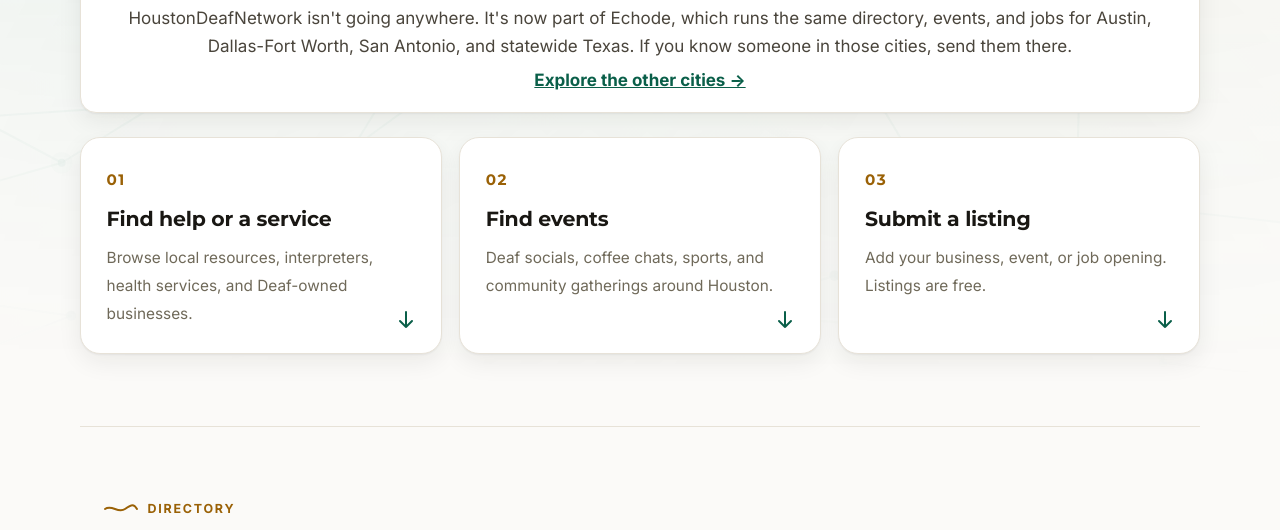
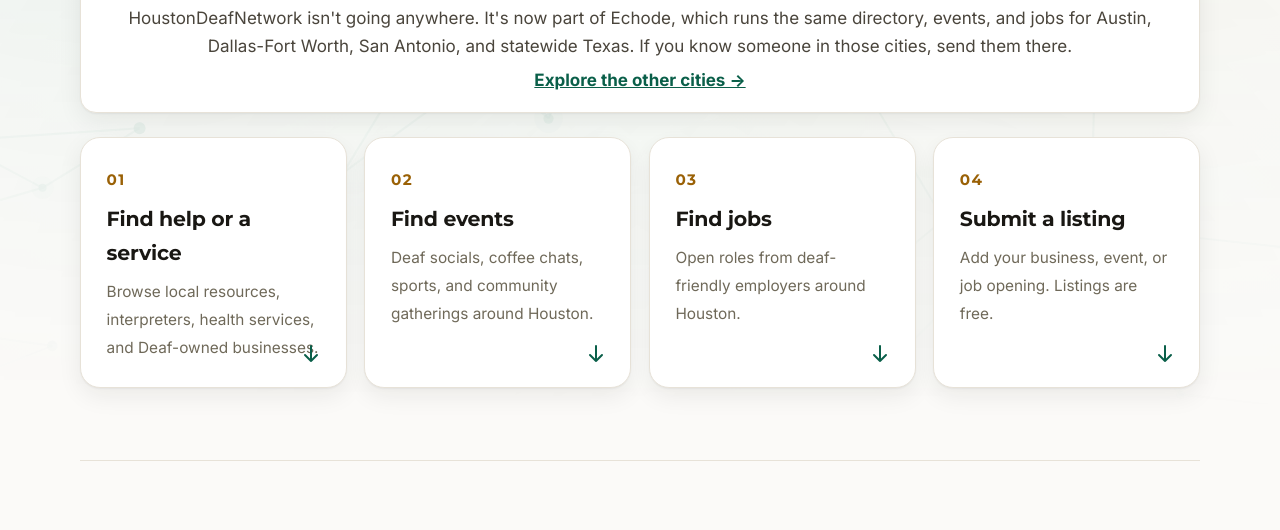
Before and after one commit to longster/hdn, a plain HTML site: page index.html in a window 1280 px wide. Shown: the part 594-1124 px from the top of the page. Drawn offline with Linux system fonts and the light colour scheme.

Commit message:
Add Find jobs goal card (#3), Submit a listing moves to #4

```diff
--- a/index.html
+++ b/index.html
@@ -283,8 +283,14 @@
           <span class="goal-card-text">Deaf socials, coffee chats, sports, and community gatherings around Houston.</span>
           <span class="goal-card-arrow" aria-hidden="true"><svg viewBox="0 0 24 24" fill="none" stroke="currentColor" stroke-width="2" stroke-linecap="round" stroke-linejoin="round"><path d="M12 4v15M6 13l6 6 6-6"/></svg></span>
         </a>
+        <a class="goal-card" href="#jobs">
+          <span class="goal-card-num" aria-hidden="true">03</span>
+          <span class="goal-card-title">Find jobs</span>
+          <span class="goal-card-text">Open roles from deaf-friendly employers around Houston.</span>
+          <span class="goal-card-arrow" aria-hidden="true"><svg viewBox="0 0 24 24" fill="none" stroke="currentColor" stroke-width="2" stroke-linecap="round" stroke-linejoin="round"><path d="M12 4v15M6 13l6 6 6-6"/></svg></span>
+        </a>
         <a class="goal-card" href="#get-listed">
-          <span class="goal-card-num" aria-hidden="true">03</span>
+          <span class="goal-card-num" aria-hidden="true">04</span>
           <span class="goal-card-title">Submit a listing</span>
           <span class="goal-card-text">Add your business, event, or job opening. Listings are free.</span>
           <span class="goal-card-arrow" aria-hidden="true"><svg viewBox="0 0 24 24" fill="none" stroke="currentColor" stroke-width="2" stroke-linecap="round" stroke-linejoin="round"><path d="M12 4v15M6 13l6 6 6-6"/></svg></span>
```
